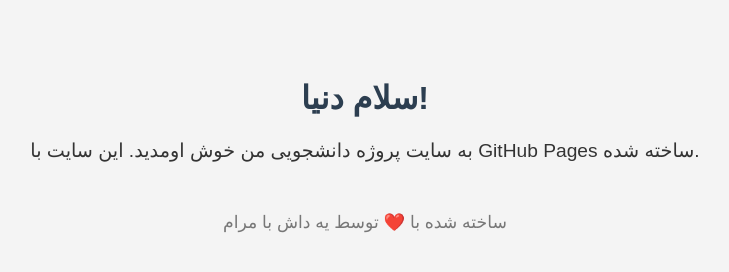
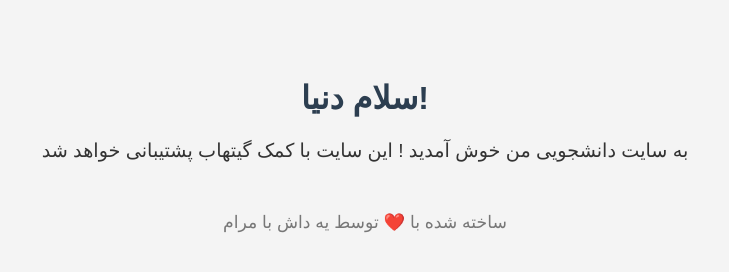
Before and after one commit to Arminusss/student-project-site, a plain HTML site: page index.html in a window 1280 px wide. Shown: the whole page, without its empty margins (275-1004 px from the left). Drawn offline with Linux system fonts and the light colour scheme.

Commit message:
Update index.html

```diff
--- a/index.html
+++ b/index.html
@@ -27,7 +27,7 @@
 </head>
 <body>
   <h1>سلام دنیا!</h1>
-  <p>به سایت پروژه دانشجویی من خوش اومدید. این سایت با GitHub Pages ساخته شده.</p>
+  <p> به سایت دانشجویی من خوش آمدید ! این سایت با کمک گیتهاب پشتیبانی خواهد شد</p>
   <footer>
     <p>ساخته شده با ❤️ توسط یه داش با مرام</p>
   </footer>
```
